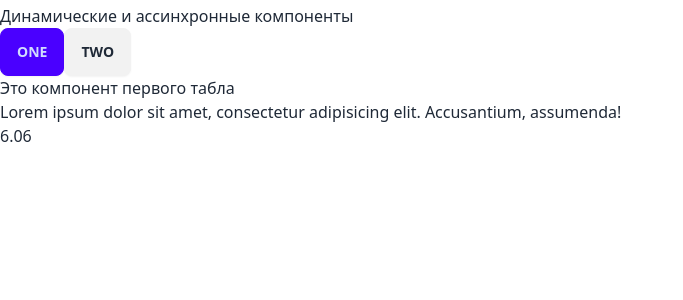
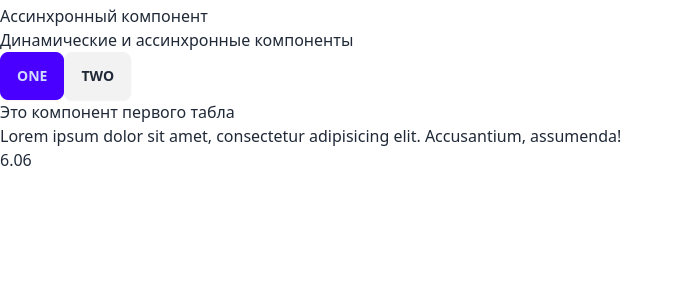
Before and after one commit to EvgenyChernov/vue-yt, a Vue app: page / in a window 1280 px wide. Shown: the top 300 px of the page, without its empty margins (0-683 px from the left). Built offline with nearby package versions, Linux system fonts and the light colour scheme.

Commit message:
добавление ассинхронного компонента для оптимизации приложения

```diff
--- a/src/App.vue
+++ b/src/App.vue
@@ -1,5 +1,6 @@
 <template>
   <div class="container pt-1">
+    <async-component></async-component>
     <h1>Динамические и ассинхронные компоненты </h1>
     <app-button
         ref="myButton"
--- /dev/null
+++ b/src/AppAsyncComponent.vue
@@ -0,0 +1,15 @@
+<template>
+  <div>
+    Ассинхронный компонент
+  </div>
+</template>
+
+<script>
+export default {
+
+}
+</script>
+
+<style lang="scss" scoped>
+
+</style>
--- a/src/main.js
+++ b/src/main.js
@@ -1,7 +1,10 @@
-import { createApp } from 'vue'
+import { createApp, defineAsyncComponent } from 'vue'
 import App from './App.vue'
 import './assets/tailwind.css'
 
 const app = createApp(App)
+app.component('async-component', defineAsyncComponent(() => {
+  return import('@/AppAsyncComponent.vue')
+}))
 
 app.mount('#app')
```
